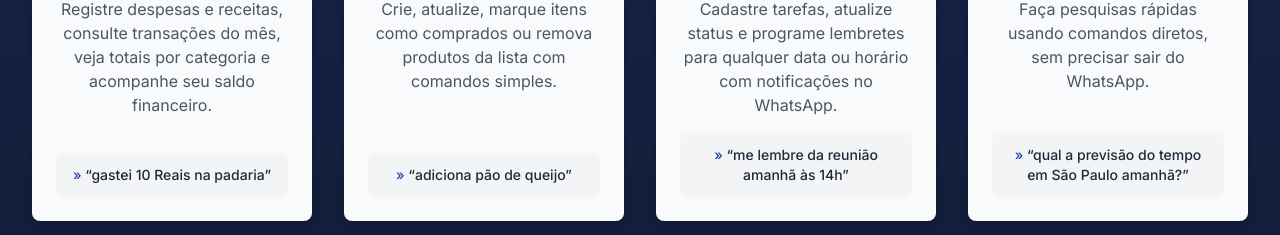
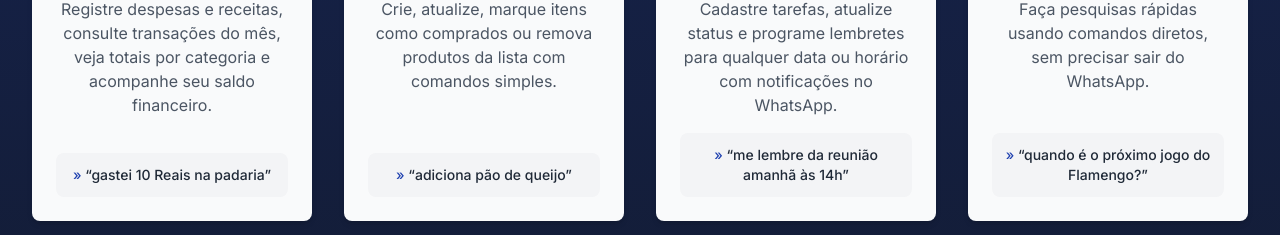
Before and after one commit to fberbert/rabugento.app, a Next.js app: page / in a window 1280 px wide. Shown: the part 1974-2209 px from the top of the page. Built offline with nearby package versions, Linux system fonts and the light colour scheme.

Commit message:
Update example query in Features component for better relevance

```diff
--- a/src/components/sections/Features.tsx
+++ b/src/components/sections/Features.tsx
@@ -76,7 +76,7 @@ export default function Features() {
       title: "Pesquisas na Internet",
       description:
         "Faça pesquisas rápidas usando comandos diretos, sem precisar sair do WhatsApp.",
-      example: "qual a previsão do tempo em São Paulo amanhã?",
+      example: "quando é o próximo jogo do Flamengo?",
     },
     { icon: (
       <CloudDrizzle className="h-10 w-10 text-blue-800 dark:text-blue-400" />
```
